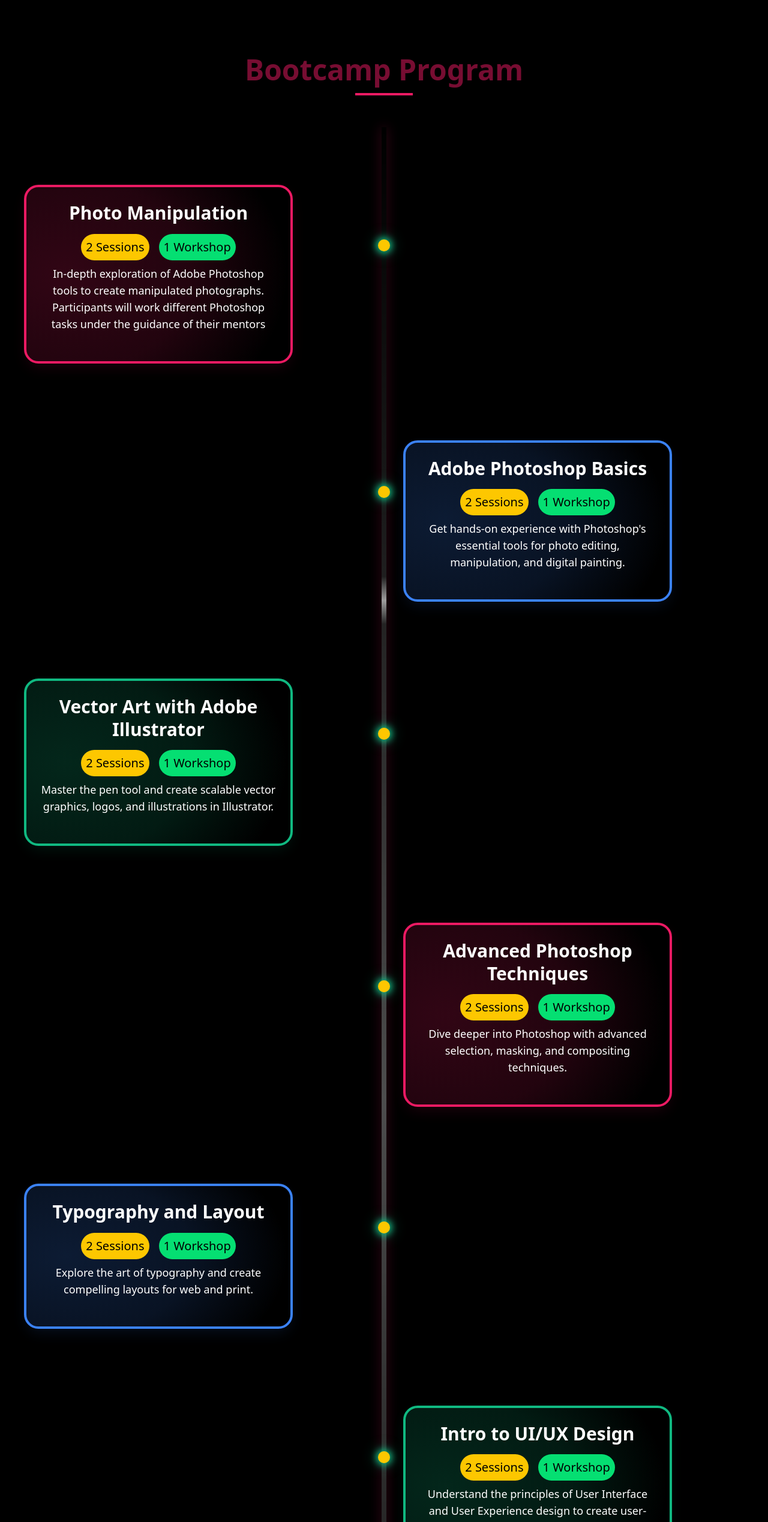
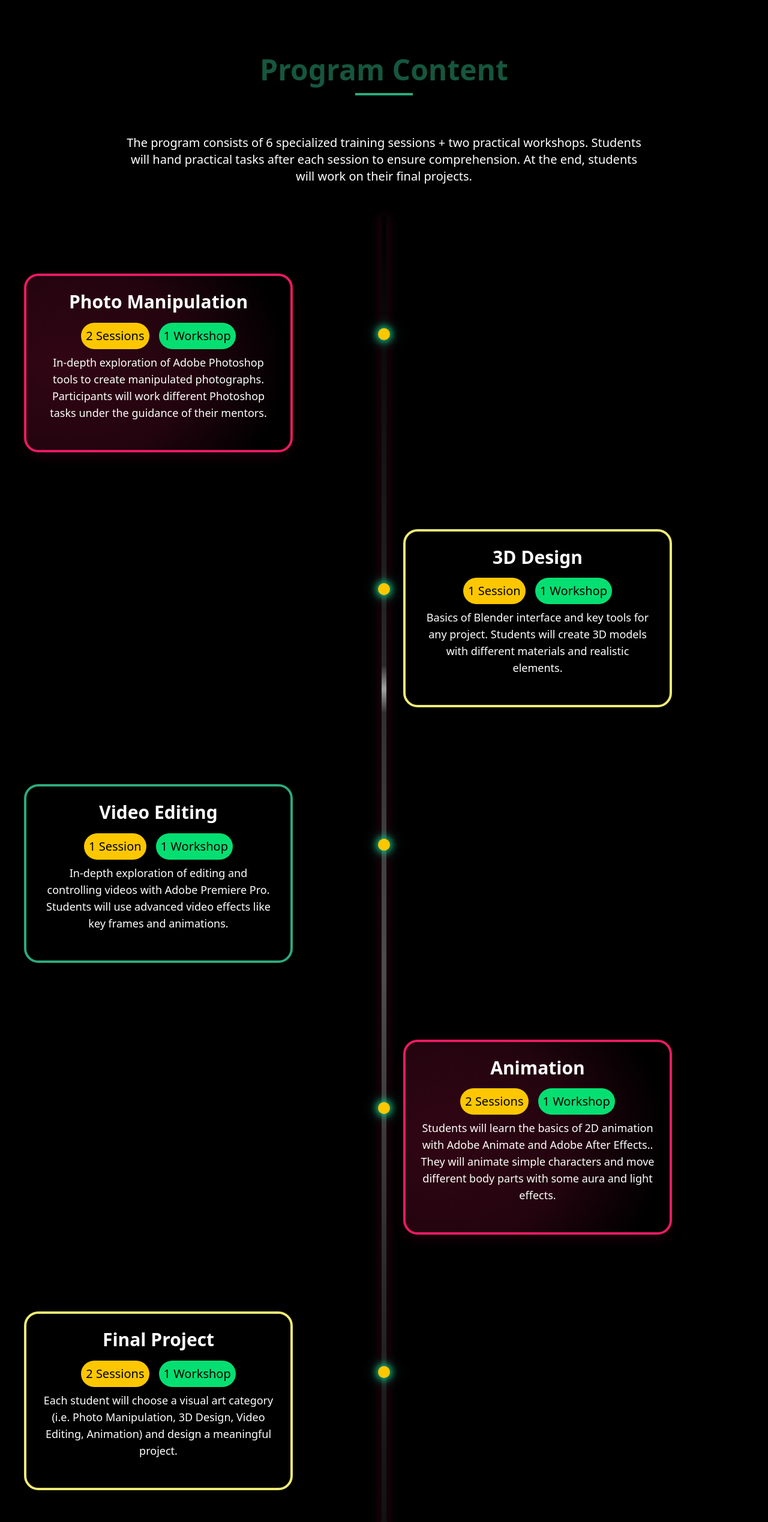
Before and after one commit to YAFFMN/OVAC, a React (Vite) app: page /bootcamp in a window 1280 px wide. Shown: the part 2768-5305 px from the top of the page at 60% size. Built offline with nearby package versions, Linux system fonts and the light colour scheme.

Commit message:
Update BootcampProgramContent.jsx

```diff
--- a/src/Components/BootcampProgramContent.jsx
+++ b/src/Components/BootcampProgramContent.jsx
@@ -1,5 +1,7 @@
 import React, { useState, useEffect, useRef } from 'react';
+import { motion } from 'framer-motion';
 
+// Timeline Dot Component with scroll-triggered animation
 const TimelineDot = ({ index }) => {
     const [isVisible, setIsVisible] = useState(false);
     const dotRef = useRef(null);
@@ -62,6 +64,7 @@
         const observer = new IntersectionObserver(
             ([entry]) => {
                 if (entry.isIntersecting) {
+                    // Add a slight delay based on index for staggered effect
                     setTimeout(() => {
                         setIsVisible(true);
                     }, index * 150);
@@ -108,7 +111,7 @@
             onMouseEnter={() => setIsHovered(true)}
             onMouseLeave={() => setIsHovered(false)}
         >
-            {}
+            {/* Animated background glow */}
             <div
                 className="absolute inset-0 opacity-0 transition-opacity duration-500 rounded-3xl"
                 style={{
@@ -117,7 +120,7 @@
                 }}
             />
 
-            {}
+            {/* Floating particles animation */}
             {isHovered && (
                 <>
                     <div
@@ -155,7 +158,7 @@
             }`}>
                 <span className="text-white leading-tight relative">
                     {title}
-                    {}
+                    {/* Animated underline */}
                     <div
                         className="absolute bottom-0 left-1/2 h-0.5 transition-all duration-500 transform -translate-x-1/2"
                         style={{
@@ -251,77 +254,67 @@
             title: "Photo Manipulation",
             sessions: "2 Sessions",
             workshops: "1 Workshop",
-            description: "In-depth exploration of Adobe Photoshop tools to create manipulated photographs. Participants will work different Photoshop tasks under the guidance of their mentors",
+            description: "In-depth exploration of Adobe Photoshop tools to create manipulated photographs. Participants will work different Photoshop tasks under the guidance of their mentors.",
             align: "left",
             borderColor: "#ec1a63",
         },
         {
-            title: "Adobe Photoshop Basics",
+            title: "3D Design",
+            sessions: "1 Session",
+            workshops: "1 Workshop",
+            description: "Basics of Blender interface and key tools for any project. Students will create 3D models with different materials and realistic elements.",
+            align: "right",
+            borderColor: "var(--main-color-2)",
+        },
+        {
+            title: "Video Editing",
+            sessions: "1 Session",
+            workshops: "1 Workshop",
+            description: "In-depth exploration of editing and controlling videos with Adobe Premiere Pro. Students will use advanced video effects like key frames and animations.",
+            align: "left",
+            borderColor: "var(--main-color-3)",
+        },
+        {
+            title: "Animation",
             sessions: "2 Sessions",
             workshops: "1 Workshop",
-            description: "Get hands-on experience with Photoshop's essential tools for photo editing, manipulation, and digital painting.",
-            align: "right",
-            borderColor: "#3b82f6",
-        },
-        {
-            title: "Vector Art with Adobe Illustrator",
-            sessions: "2 Sessions",
-            workshops: "1 Workshop",
-            description: "Master the pen tool and create scalable vector graphics, logos, and illustrations in Illustrator.",
-            align: "left",
-            borderColor: "#10b981",
-        },
-        {
-            title: "Advanced Photoshop Techniques",
-            sessions: "2 Sessions",
-            workshops: "1 Workshop",
-            description: "Dive deeper into Photoshop with advanced selection, masking, and compositing techniques.",
+            description: "Students will learn the basics of 2D animation with Adobe Animate and Adobe After Effects.. They will animate simple characters and move different body parts with some aura and light effects.",
             align: "right",
             borderColor: "#ec1a63",
         },
         {
-            title: "Typography and Layout",
-            sessions: "2 Sessions",
-            workshops: "1 Workshop",
-            description: "Explore the art of typography and create compelling layouts for web and print.",
+            title: "Final Project",
+            description: "Each student will choose a visual art category (i.e. Photo Manipulation, 3D Design, Video Editing, Animation) and design a meaningful project.",
             align: "left",
-            borderColor: "#3b82f6",
+            borderColor: "var(--main-color-2)",
         },
         {
-            title: "Intro to UI/UX Design",
-            sessions: "2 Sessions",
-            workshops: "1 Workshop",
-            description: "Understand the principles of User Interface and User Experience design to create user-friendly digital products.",
+            title: "Certificates",
+            description: "After completing the program, students will get certificates based on their commitment and performance",
             align: "right",
-            borderColor: "#10b981",
-        },
-        {
-            title: "Branding and Identity",
-            sessions: "2 Sessions",
-            workshops: "1 Workshop",
-            description: "Learn how to create a strong brand identity, from logo design to a complete brand style guide.",
-            align: "left",
-            borderColor: "#ec1a63",
-        },
-        {
-            title: "Final Project & Portfolio Building",
-            sessions: "2 Sessions",
-            workshops: "1 Workshop",
-            description: "Apply your skills to a comprehensive final project and learn how to build a professional portfolio to showcase your work.",
-            align: "right",
-            borderColor: "#3b82f6",
+            borderColor: "var(--main-color-3)",
         },
     ];
 
     return (
         <div className="bg-black min-h-screen p-4">
             <div className="flex flex-col justify-center items-center text-center mg-3 p-5">
-                <HeadWord HeadWord="Bootcamp Program" color="#ec1a63" />
-                <Underline color="#ec1a63" />
+                <HeadWord HeadWord="Program Content" color="var(--main-color-3)" />
+                <Underline color="var(--main-color-3)" />
+
+                <motion.p
+                    initial={{ opacity: 1, y: 20 }}
+                    whileInView={{ opacity: 1, y: 0 }}
+                    transition={{ duration: 0.6, delay: 0.2 }}
+                    viewport={{ once: false, amount: 0.5 }}
+                    className="text-center text-lg md:text-xl text-white max-w-4xl mx-auto mt-8 mb-8 px-4"
+                >
+                    The program consists of 6 specialized training sessions + two practical workshops. Students will hand practical tasks after each session to ensure comprehension. At the end, students will work on their final projects.
+                </motion.p>
             </div>
 
             <div className="relative container mx-auto px-6 flex flex-col space-y-8" ref={timelineRef}>
-                {}
+                {/* Animated central line */}
                 <div
                     className={`absolute z-0 w-2 h-full inset-0 left-1/2 -translate-x-1/2 overflow-hidden transition-all duration-1000 ease-out ${
                         visibleTimeline ? 'opacity-100 scale-y-100' : 'opacity-0 scale-y-0'
@@ -332,7 +325,7 @@
                         transformOrigin: 'top center',
                     }}
                 >
-                    {}
+                    {/* Animated pulse running down the line */}
                     {visibleTimeline && (
                         <div
                             className="absolute w-full h-20 bg-gradient-to-b from-transparent via-white to-transparent opacity-50"
@@ -353,7 +346,7 @@
                             <AnimatedProgramContentCard {...item} index={index} />
                         </div>
 
-                        {}
+                        {/* Animated timeline dot */}
                         <TimelineDot index={index} />
                     </div>
                 ))}
```
